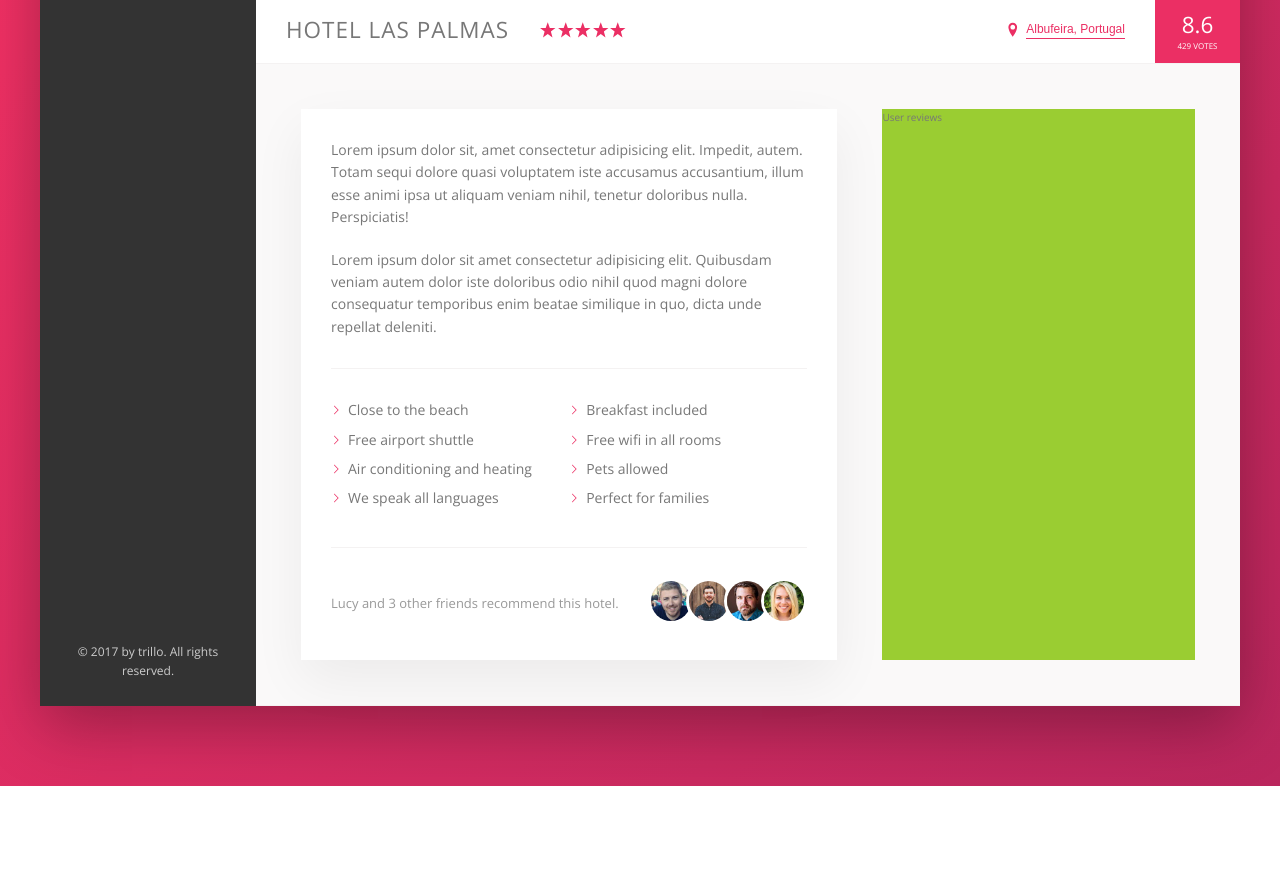
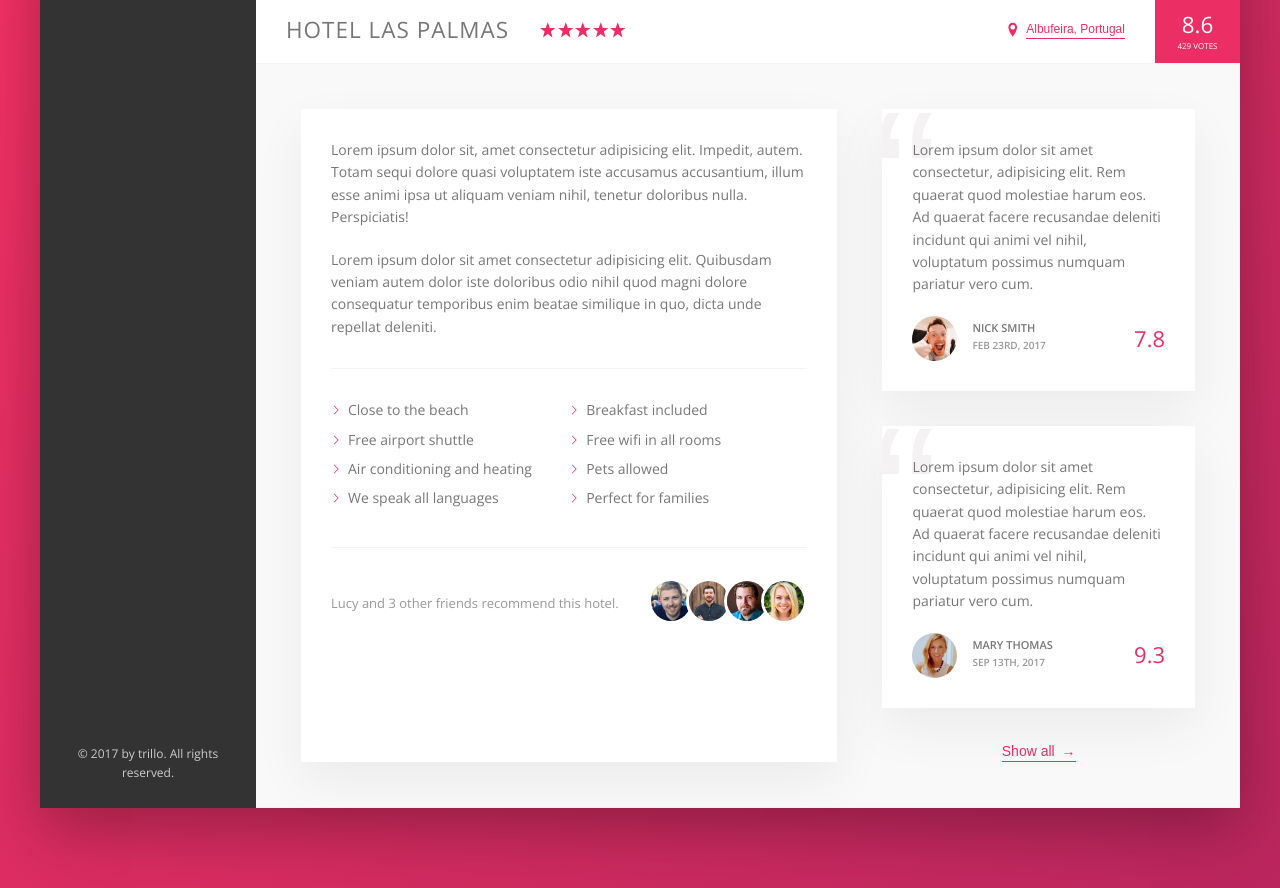
Before and after one commit to ViniVelasco/trillo-flex, a website: page index.html in a window 1280 px wide. Shown: the part 538-1426 px from the top of the page. Before the commit the page ends 1324 px from the top, so only its background shows below. Drawn offline with nearby package versions, Linux system fonts and the light colour scheme.

Commit message:
CTA section finished

```diff
--- a/index.html
+++ b/index.html
@@ -171,7 +171,33 @@
                         </div>
 
                         <div class="user-reviews">
-                            User reviews
+                            <figure class="review">
+                                <blockquote class="review__text">
+                                    Lorem ipsum dolor sit amet consectetur, adipisicing elit. Rem quaerat quod molestiae harum eos. Ad quaerat facere recusandae deleniti incidunt qui animi vel nihil, voluptatum possimus numquam pariatur vero cum.
+                                </blockquote>
+                                <figcaption class="review__user">
+                                    <img src="img/user-1.jpg" alt="User 1" class="review__photo">
+                                    <div class="review__user-box">
+                                        <p class="review__user-name">Nick Smith</p>
+                                        <p class="review__user-date">Feb 23rd, 2017</p>
+                                    </div>
+                                    <div class="review__rating">7.8</div>
+                                </figcaption>
+                            </figure>
+                            <figure class="review">
+                                <blockquote class="review__text">
+                                    Lorem ipsum dolor sit amet consectetur, adipisicing elit. Rem quaerat quod molestiae harum eos. Ad quaerat facere recusandae deleniti incidunt qui animi vel nihil, voluptatum possimus numquam pariatur vero cum.
+                                </blockquote>
+                                <figcaption class="review__user">
+                                    <img src="img/user-2.jpg" alt="User 2" class="review__photo">
+                                    <div class="review__user-box">
+                                        <p class="review__user-name">Mary Thomas</p>
+                                        <p class="review__user-date">Sep 13th, 2017</p>
+                                    </div>
+                                    <div class="review__rating">9.3</div>
+                                </figcaption>
+                            </figure>
+                            <button class="btn-inline">Show all <span>&rarr;</span></button>
                         </div>
                     </div>
                 </main>
--- a/sass/_components.scss
+++ b/sass/_components.scss
@@ -278,8 +278,17 @@
   cursor: pointer;
   transition: all .2s;
 
+  & span {
+    margin-left: 3px;
+    transform: margin-left .2s;
+  }
+
   &:hover {
     color: var(--color-grey-dark-1);
+
+    span {
+      margin-left: 8px;
+    }
   }
 
   &:focus {
@@ -378,3 +387,67 @@
     }
   }
 }
+
+/////////////////////////////////////////
+// Reviews
+.review {
+  background-color: #fff;
+  box-shadow: var(--shadow-light);
+  padding: 3rem;
+  margin-bottom: 3.5rem;
+  position: relative;
+  overflow: hidden;
+
+  &__text  {
+    margin-bottom: 2rem;
+    z-index: 10;
+    position: relative;
+  }
+
+  &__user {
+    display: flex;
+    align-items: center;
+  }
+
+  &__photo {
+    height: 4.5rem;
+    width: 4.5rem;
+    border-radius: 50%;
+    margin-right: 1.5rem;
+  }
+
+  &__user-box {
+    margin-right: auto;
+    font-size: 1.1rem;
+    font-weight: 600;
+    text-transform: uppercase;
+    margin-bottom: .4rem;
+  }
+
+  &__user-name {
+
+  }
+
+  &__user-date {
+    font-size: 1rem;
+    color: var(--color-grey-dark-3);
+  }
+
+  &__rating {
+    color: var(--color-primary);
+    font-size: 2.2rem;
+    font-weight: 300;
+  }
+
+  &::before {
+    content: "\201C";
+    position: absolute;
+    top: -2.75rem;
+    left: -1rem;
+    font-size: 20rem;
+    color: var(--color-grey-light-2);
+    font-family: sans-serif;
+    line-height: 1;
+    z-index: 1;
+  }
+}
--- a/sass/_layout.scss
+++ b/sass/_layout.scss
@@ -39,6 +39,7 @@
 }
 
 .detail {
+  font-size: 1.4rem;
   display: flex;
   padding: 4.5rem;
   background-color: var(--color-grey-light-1);
@@ -46,7 +47,7 @@
 }
 
 .description {
-  font-size: 1.4rem;
+  font-size: inherit;
   background-color: #fff;
   box-shadow: var(--shadow-light);
   padding: 3rem;
@@ -55,6 +56,8 @@
 }
 
 .user-reviews {
-  background-color: yellowgreen;
   flex: 1;
+  display: flex;
+  flex-direction: column;
+  align-items: center;
 }
```
Also changed, not shown: css/style.css.
